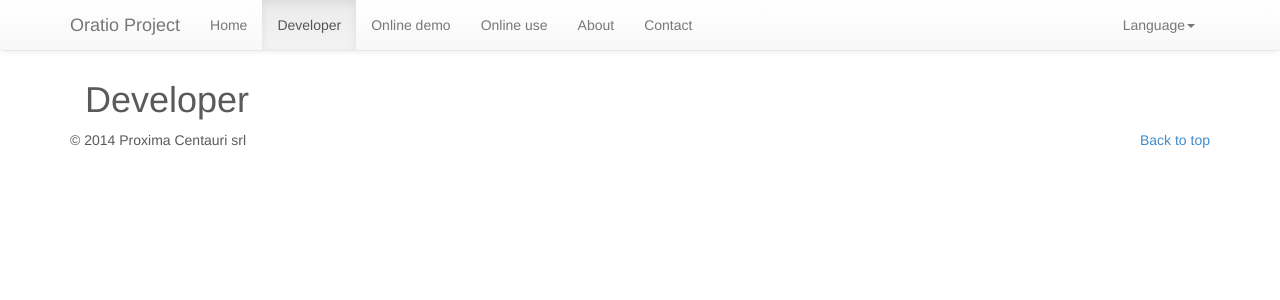
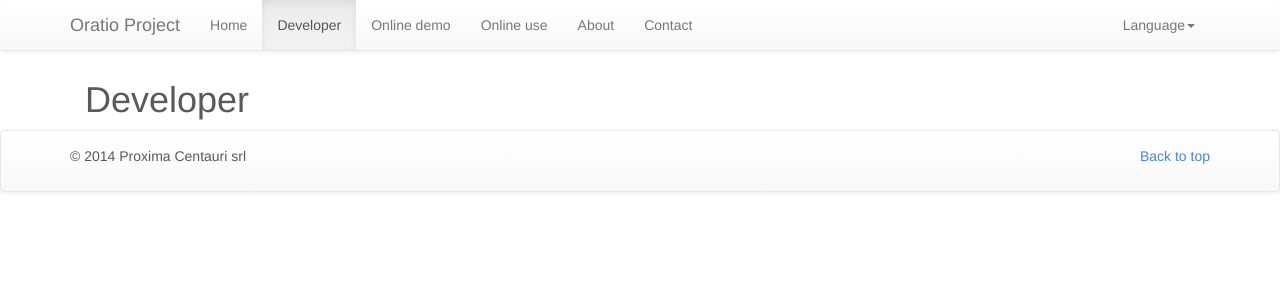
Before and after one commit to oratio-project/oratio-project.github.io, a Jekyll site: the page built from eng/developer.html, in a window 1280 px wide. Shown: the top 300 px of the page. Built offline with Jekyll 4.4.1, drawn with Linux system fonts in a browser that asks for light colours; nearby versions of some CDN libraries; Markdown is read by kramdown in place of the engine named in the settings.

Commit message:
footer style

```diff
--- a/_includes/footer.html
+++ b/_includes/footer.html
@@ -1,10 +1,13 @@
         <!-- FOOTER -->
-        <div class="container">
-            <footer>
-                <p class="pull-right"><a href="#">{{ site.t[page.lang].back_to_top }}</a></p>
-                <p>© 2014 Proxima Centauri srl </p>
-            </footer>
+        <div class="navbar-default navbar footer-navbar">
+            <div class="container">
+                <footer>
+                    <p class="pull-right"><a href="#">{{ site.t[page.lang].back_to_top }}</a></p>
+                    <p>© 2014 Proxima Centauri srl </p>
+                </footer>
+            </div>
         </div>
+
 
         <script src="https://ajax.googleapis.com/ajax/libs/jquery/1.11.0/jquery.min.js"></script>
         <script type="text/javascript" src="../assets/js/bootstrap.min.js"></script>
--- a/assets/css/custom.css
+++ b/assets/css/custom.css
@@ -9,3 +9,18 @@ ______________________________________*/
 .marketing .col-lg-4 p, .marketing .col-lg-4 ul {
     text-align: left;
 }
+
+/*_____________________________________
+
+FOOTER
+______________________________________*/
+footer p{
+    line-height: 50px;
+}
+
+.footer-navbar{
+    margin-bottom: 0px !important;
+    padding: 0px;
+    position: absolute;
+    width: 100%;
+}
--- a/eng/contact.html
+++ b/eng/contact.html
@@ -7,14 +7,10 @@ active: contact
 <div class="container">
     <div class="row">
         <div class="col-lg-6 col-md-6">
-            <h1> Contatcts </h1>
+            <h1> Contacts </h1>
             <table style="width: 100%; height: 92px;">
                 <tbody>
                     <tr>
-                        <td style="width: 25%;">
-                            <div class="img-margin">
-                                    <img style="float: left;" title="contatti-icon" src="/images/icona-contatti-eng.png" alt="icona-contatti-eng" width="126" height="64"></div>
-                        </td>
                         <td align="left">
                             <p>PROXIMA CENTAURI s.r.l.</p>
                             <p>via Michelangelo 10 – I 10126 TORINO Italy</p>
--- a/ita/contact.html
+++ b/ita/contact.html
@@ -11,10 +11,6 @@ active: contact
             <table style="width: 100%; height: 92px;">
                 <tbody>
                     <tr>
-                        <td style="width: 25%;">
-                            <div class="img-margin">
-                                    <img style="float: left;" title="contatti-icon" src="/images/icona-contatti-eng.png" alt="icona-contatti-eng" width="126" height="64"></div>
-                        </td>
                         <td align="left">
                             <p>PROXIMA CENTAURI s.r.l.</p>
                             <p>via Michelangelo 10 – I 10126 TORINO Italy</p>
```
